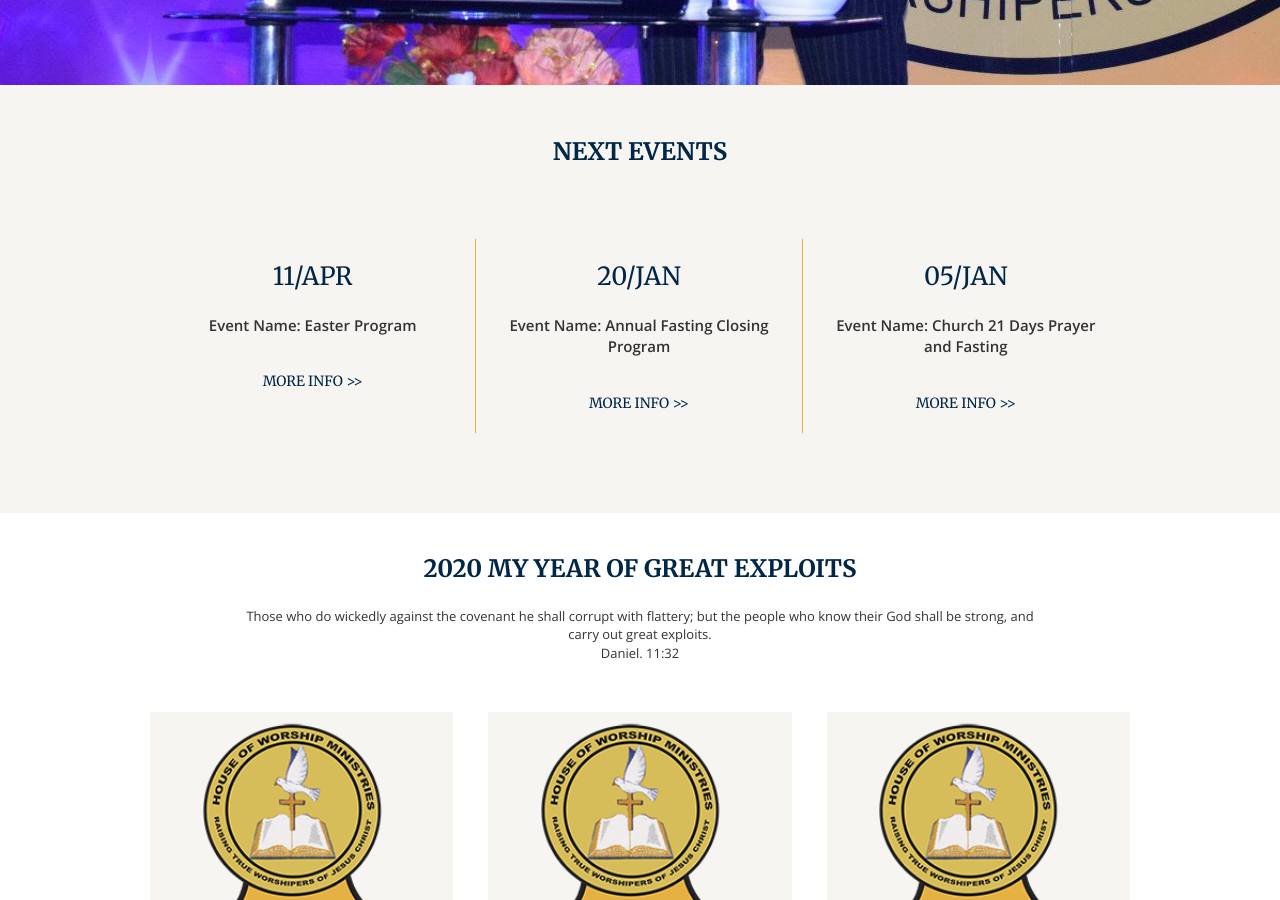
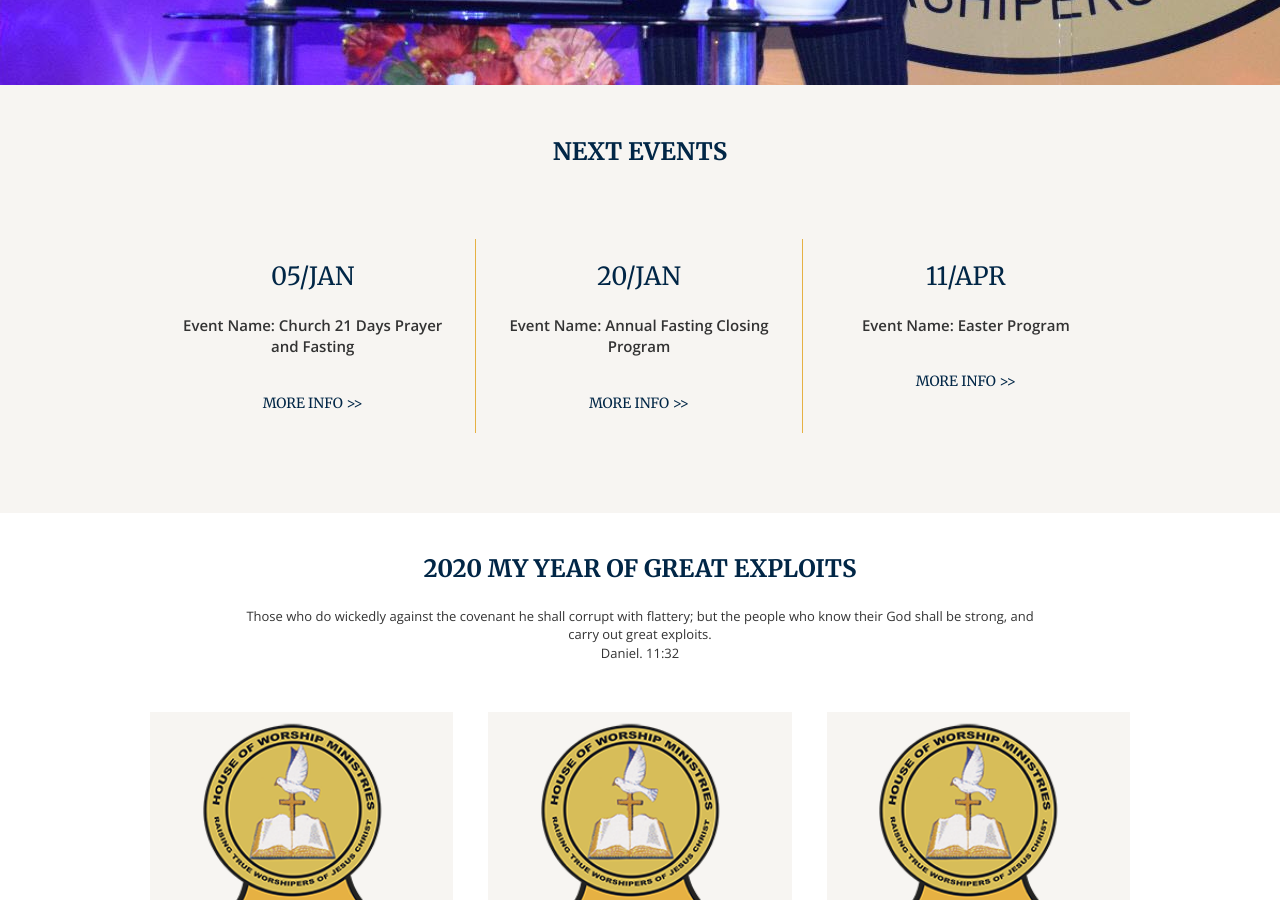
Before and after one commit to riyaadh47/hilary, a Jekyll site: the page built from index.html, in a window 1280 px wide and 900 px high, scrolled down 4098 px. Built offline with Jekyll 4.4.1, drawn with Linux system fonts in a browser that asks for light colours; nearby versions of some CDN libraries; library files that are not in the unit come from our copies.

Commit message:
Update index.html

```diff
--- a/index.html
+++ b/index.html
@@ -32,7 +32,7 @@ event-name: ''
 <div class="events-container">
 	<div class="events-snippets">
 		<h2>Next Events</h2>
-		{% assign sorted = site.posts | sort:"order" %}
+		{% assign sorted = site.posts | sort:"date" %}
 		{% for event in sorted limit: 3 %}
 			<div class="event">
 				<span class="short-date">{{event.date | date: "%d"}}/{{event.date | date: "%b"}}</span>
```
